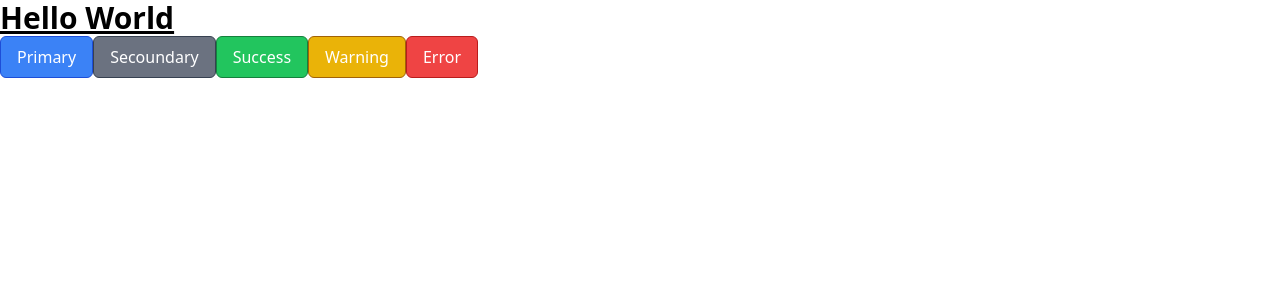
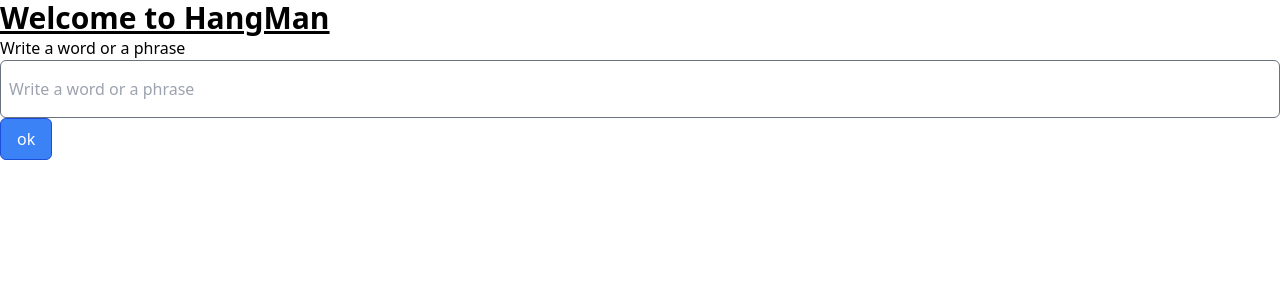
Before and after one commit to TahaSyedKhan/HangMan, a React (Vite) app: page / in a window 1280 px wide. Shown: the top 300 px of the page. Built offline with nearby package versions, Linux system fonts and the light colour scheme.

Commit message:
added a form component

```diff
--- a/src/App.jsx
+++ b/src/App.jsx
@@ -1,38 +1,9 @@
-import Button from "./Components/Button/Button";
+import TextInputForm from "./Components/TextInputForm/TextInputForm";
 function App() {
   return (
       <>
-        <h1 className="text-3xl font-semibold underline">Hello World</h1>
-        <Button
-            text="Primary"
-            buttonType="submit"
-            styleType="primary"
-            onClickHandler={() => console.log("primary clicked")}
-          />
-        <Button
-            text="Secoundary"
-            buttonType="button"
-            styleType="secoundary"
-            onClickHandler={() => console.log("secoundary clicked")}
-          />
-          <Button
-            text="Success"
-            buttonType="button"
-            styleType="success"
-            onClickHandler={() => console.log("success clicked")}
-          />
-          <Button
-            text="Warning"
-            buttonType="button"
-            styleType="warning"
-            onClickHandler={() => console.log("warning clicked")}
-          />
-          <Button
-            text="Error"
-            buttonType="button"
-            styleType="error"
-            onClickHandler={() => console.log("error clicked")}
-          />
+        <h1 className="text-3xl font-semibold underline">Welcome to HangMan</h1>
+        <TextInputForm onSubmit={(value) => console.log("Form Submitted with a value", value)}/>
   </>
   )
 }
--- /dev/null
+++ b/src/Components/TextInput/TextInput.jsx
@@ -0,0 +1,13 @@
+function TextInput({type = "text", value, label, onChange}) {
+    return (
+        <>
+        {label && <span>{label}</span>}
+            <input
+                className="py-4 px-2 border border-gray-500 rounded-md w-full"
+                type={type}  placeholder={label} value={value} onChange={onChange}>
+            </input>
+        </>
+    )
+}
+
+export default TextInput;
--- /dev/null
+++ b/src/Components/TextInputForm/TextInputForm.jsx
@@ -0,0 +1,41 @@
+import { useState } from "react";
+import Button from "../Button/Button";
+import TextInput from "../TextInput/TextInput";
+
+function TextInputForm({ onSubmit }) {
+
+const [value, SetValue] = useState('')
+
+function handleSubmit(event) {
+    event.preventDefault();
+    console.log("Form Submitted", value);
+    onSubmit ?. (value)  // if onSubmit is defined, call it with a value
+}
+
+function handleOnChnage(event) {
+    console.log(event.target.value);
+    SetValue(event.target.value)
+}
+
+
+    return (
+        <form onSubmit={handleSubmit}>
+            <div>
+                <TextInput
+                    label="Write a word or a phrase"
+                    type="password"
+                    value={value}
+                    onChange={handleOnChnage}
+                />
+            </div>
+            <div>
+                <Button
+                    text="ok"
+                    buttonType={"submit"}
+                />
+            </div>
+        </form>
+    )
+}
+
+export default TextInputForm;
```
